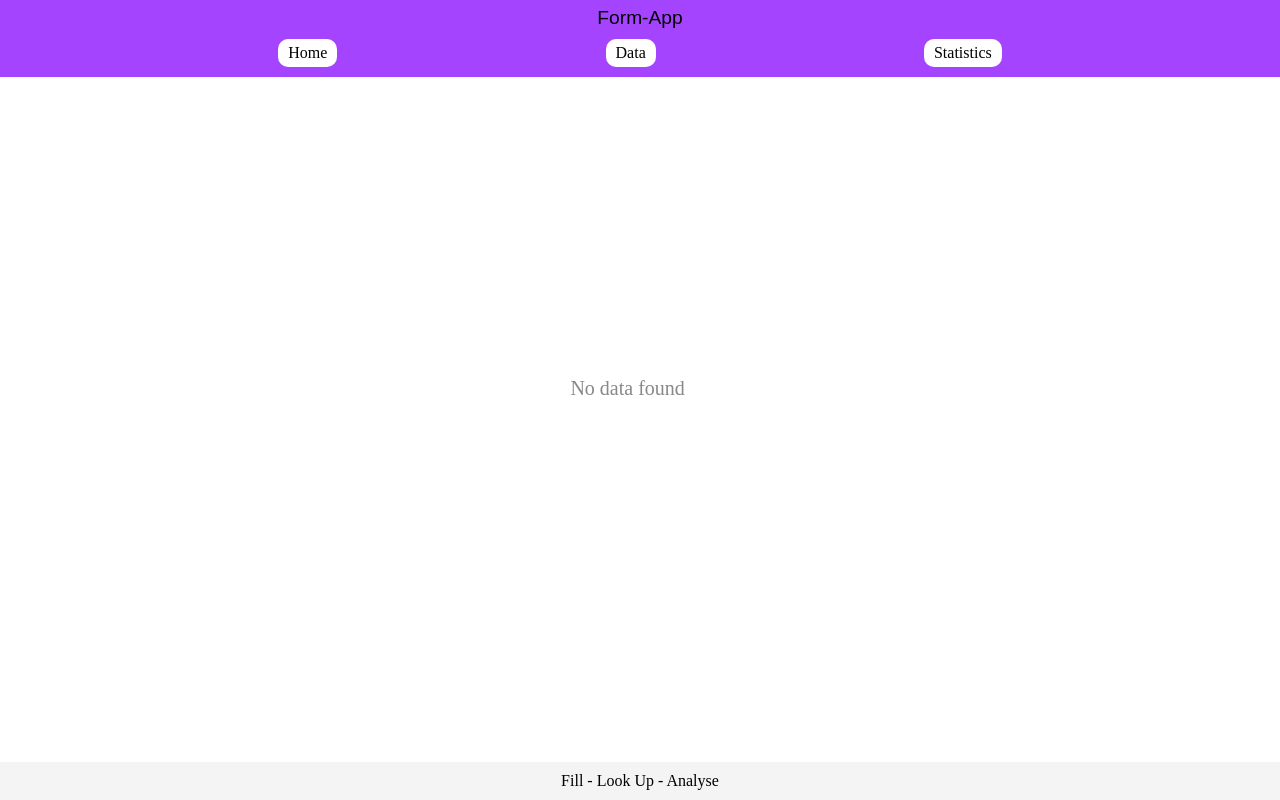
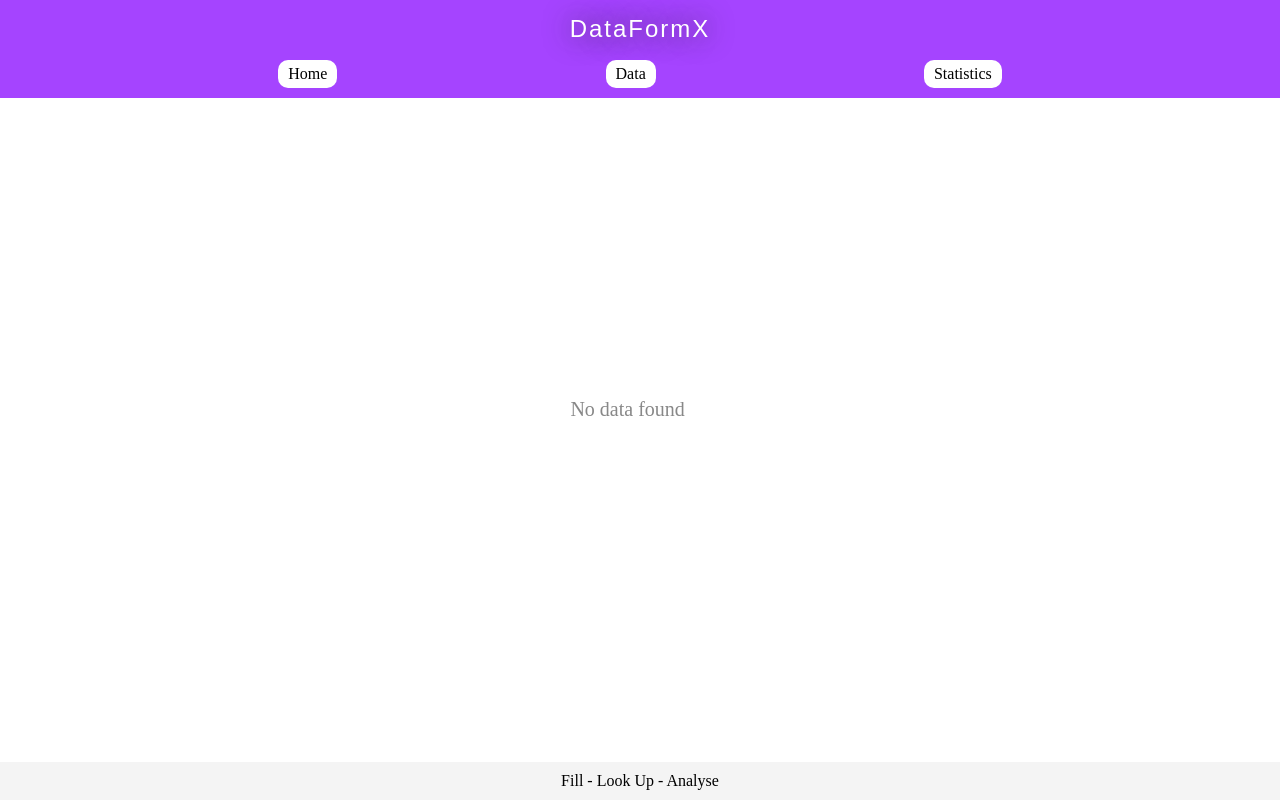
Before and after one commit to dinesh121099/Form-Application, a React (Vite) app: page /Form-Application/data in a window 1280 px wide. Built offline with nearby package versions, Linux system fonts and the light colour scheme.

Commit message:
logic changes and bug fixes

```diff
--- a/index.html
+++ b/index.html
@@ -4,7 +4,7 @@
     <meta charset="UTF-8" />
     <meta name="viewport" content="width=device-width, initial-scale=1.0" />
     <link rel="icon" type="image/png" href="https://cdn-icons-png.flaticon.com/512/671/671808.png"/>
-    <title>Form-App</title>
+    <title>DataFormX</title>
   </head>
   <body style="margin: 0%;">
     <div id="root"></div>
--- a/src/Layout.css
+++ b/src/Layout.css
@@ -1,14 +1,29 @@
+header{
+  background-color: rgb(165, 68, 255);
+}
+
 h1{
   text-align: center;
-  font: 1.2em sans-serif;
-  background-color: rgb(165, 68, 255);
+  font: 1.5em sans-serif;
   margin: 0;
-  padding-top: 7px;
+  padding: 15px 0 7px 0;
+
+  font-family: 'Poppins', sans-serif;
+  font-weight: 300;
+  letter-spacing: 2px;
+  color: #FFFFFF;
+  text-shadow: 1px 1px 3px rgb(255, 255, 255);
+  animation: glow 1.2s infinite alternate;
 }
+
+@keyframes glow {
+  0% { text-shadow: 0px 0px 15px rgb(255, 255, 255); }
+  100% { text-shadow: 0px 0px 30px rgb(6, 6, 6); }
+}
+
 .nav {
     display: flex;
     justify-content: space-evenly;
-    background-color: rgb(165, 68, 255);
     padding: 10px;
     align-items: center;
 }
--- a/src/Layout.jsx
+++ b/src/Layout.jsx
@@ -7,7 +7,7 @@ const Layout = () => {
     <>
       <div className="app-container">
         <header>
-          <h1>Form-App</h1>
+          <h1>DataFormX</h1>
           <div className="nav">
             <NavLink className="navlink" to="/">
               Home
--- a/src/pages/Data.jsx
+++ b/src/pages/Data.jsx
@@ -19,7 +19,6 @@ const Data = () => {
   ];
 
   const onSelectChange = (selectedRowslist) => {
-    // console.log("selectedRowslist:",selectedRowslist);
     setSelectedRowKeys(selectedRowslist);
   };
 
@@ -28,13 +27,9 @@ const Data = () => {
       toast.error("Please select items to delete");
       return;
     }
-    for (let i = 0; i < selectedRowKeys.length; i++) {
-      let deleteIndex = selectedRowKeys[i];
-      list.splice(deleteIndex,1);
-    }
-
-    localStorage.setItem("formdata", JSON.stringify(list));
-    toast.success("Successfully Deleted");
+    let newList = list.filter((ele) => !(selectedRowKeys.includes(ele.id)));
+    localStorage.setItem("formdata", JSON.stringify(newList));
+    toast.success(`Successfully Deleted`);
     setSelectedRowKeys([]);
   };
 
--- a/src/pages/Home.css
+++ b/src/pages/Home.css
@@ -4,6 +4,7 @@
   align-items: center;
   min-height: 70vh;
   background-color: #f5f5f5;
+
 }
 
 form {
@@ -11,7 +12,7 @@ form {
   flex-direction: column;
   gap: 20px;
   background: white;
-  padding: 10px;
+  padding: 15px;
   border-radius: 5px;
   box-shadow: 0 4px 8px rgba(0, 0, 0, 0.1);
   width: 100%;
@@ -28,8 +29,8 @@ legend{
   color: #525252;
 }
 fieldset{
-  color: #525252;
-  border-color: #dcdcdc;
+  color: #d2d1d1;
+  border-color: #ededed;
   border-style: solid;
   border-image: none;
 }
--- a/src/pages/Stats.css
+++ b/src/pages/Stats.css
@@ -1,4 +1,8 @@
 .graph-container{
     display: flex;
+    flex-wrap: wrap;
     justify-content: space-evenly;
 }
+h3{
+    text-align: center;
+}
--- a/src/pages/Stats.jsx
+++ b/src/pages/Stats.jsx
@@ -13,8 +13,8 @@ import {
 import "./Stats.css";
 
 const Stats = () => {
-  const list = JSON.parse(localStorage.getItem("formdata"));
-  //console.log(list);
+  const list = JSON.parse(localStorage.getItem("formdata") || []);
+  // console.log(list);
 
   const genderCounts = [
     { gender: "male", count: 0 },
@@ -27,10 +27,9 @@ const Stats = () => {
     { country: "USA", count: 0 },
     { country: "England", count: 0 },
   ];
-  const COLORS = ["#0088FE", "#FF8042", "#00C49F"];
+  const COLORS = ["#0088FE", "#FF8042", "#00C49F", "#FF"];
 
-  if(list.length)
-  {
+  if (list.length) {
     for (let i = 0; i < list.length; i++) {
       if (list[i].gender == "male") {
         genderCounts[0].count = genderCounts[0].count + 1;
@@ -49,10 +48,12 @@ const Stats = () => {
       } else {
         countryCounts[3].count = countryCounts[3].count + 1;
       }
-  }}
-  //console.log(genderCounts, countryCounts);
+    }
+  }
 
   return (
+    <>
+      {list.length ? (
         <div className="graph-container">
           <div className="bar-graph">
             <h3>Gender Insights</h3>
@@ -74,6 +75,7 @@ const Stats = () => {
               />
             </BarChart>
           </div>
+
           <div className="pie-chart">
             <h3>Nationality Insights</h3>
             <PieChart width={400} height={400}>
@@ -87,17 +89,18 @@ const Stats = () => {
                 fill="#8884d8"
               >
                 {countryCounts.map((entry, index) => (
-              <>
-                <h3>{entry}</h3>
                   <Cell key={`cell-${index}`} fill={COLORS[index]} />
-              </>
                 ))}
               </Pie>
-          <Tooltip/>
+              <Tooltip />
               <Legend />
             </PieChart>
           </div>
         </div>
+      ) : (
+        <p className="no-data">No data found</p>
+      )}
+    </>
   );
 };
 
```
Lines whose indentation alone changed are shown as unchanged.
